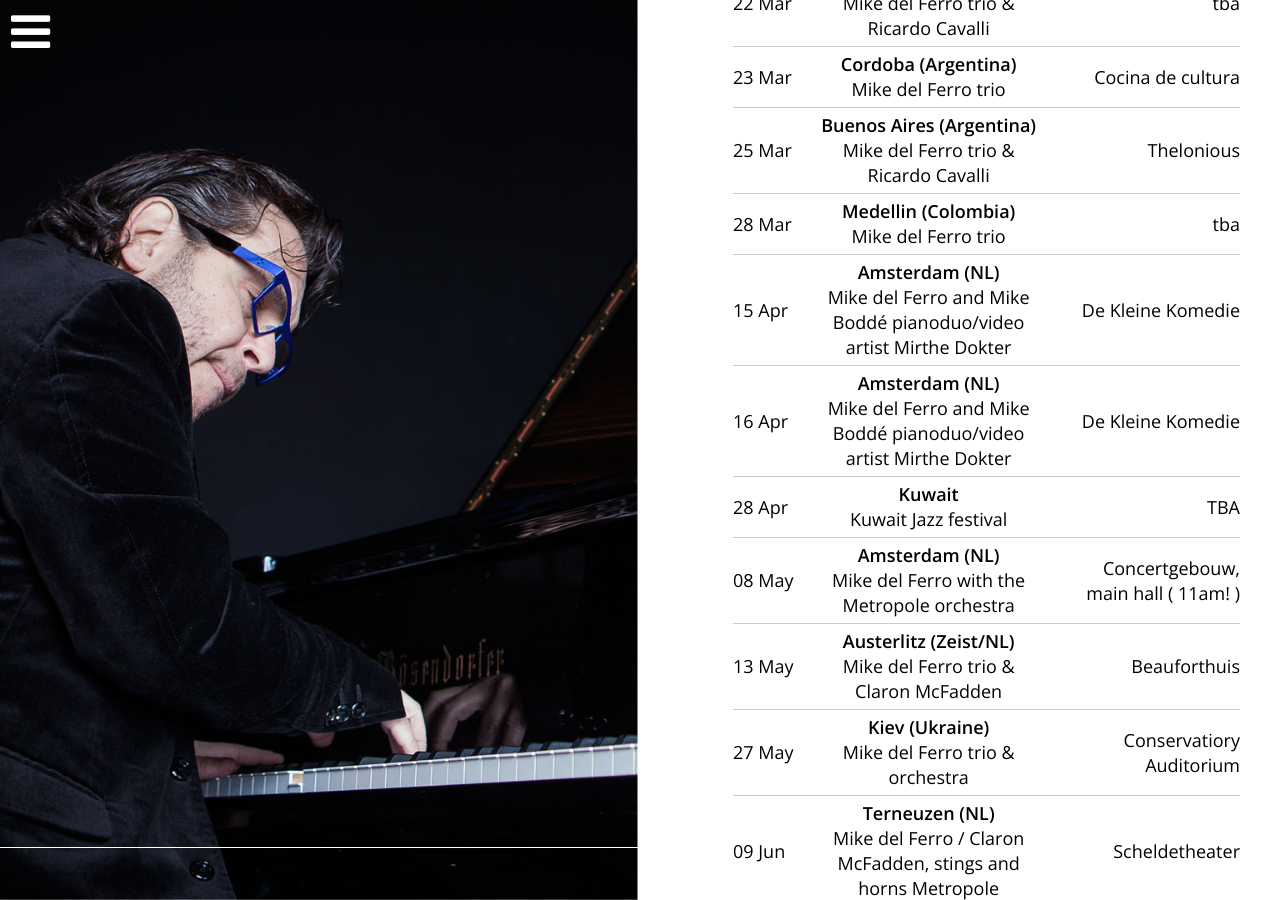
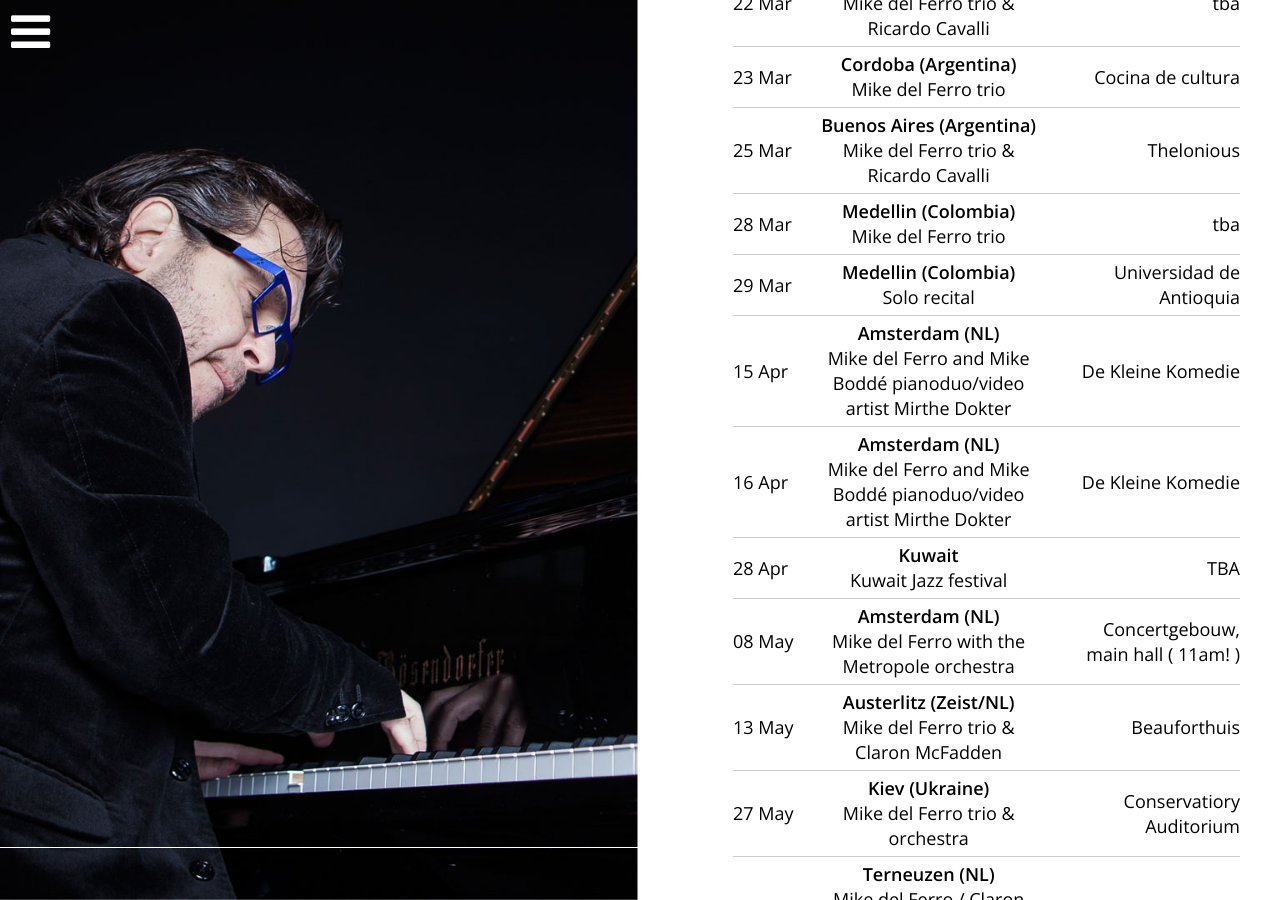
Before and after one commit to mikedelferro/website, a Jekyll site: the page built from agenda.html, in a window 1280 px wide and 900 px high, scrolled down 982 px. Built offline with Jekyll 4.4.1, drawn with Linux system fonts in a browser that asks for light colours; nearby versions of some CDN libraries.

Commit message:
Updated '/_config.yml' via CloudCannon

```diff
--- a/_config.yml
+++ b/_config.yml
@@ -124,3 +124,8 @@ gigs:
     location: tba
     venue: Tirana (Albania)
     url: ''
+  - title: Solo recital
+    date: 2016-03-29T20:00:00.000Z
+    location: Universidad de Antioquia
+    venue: Medellin (Colombia)
+    url: ''
```
